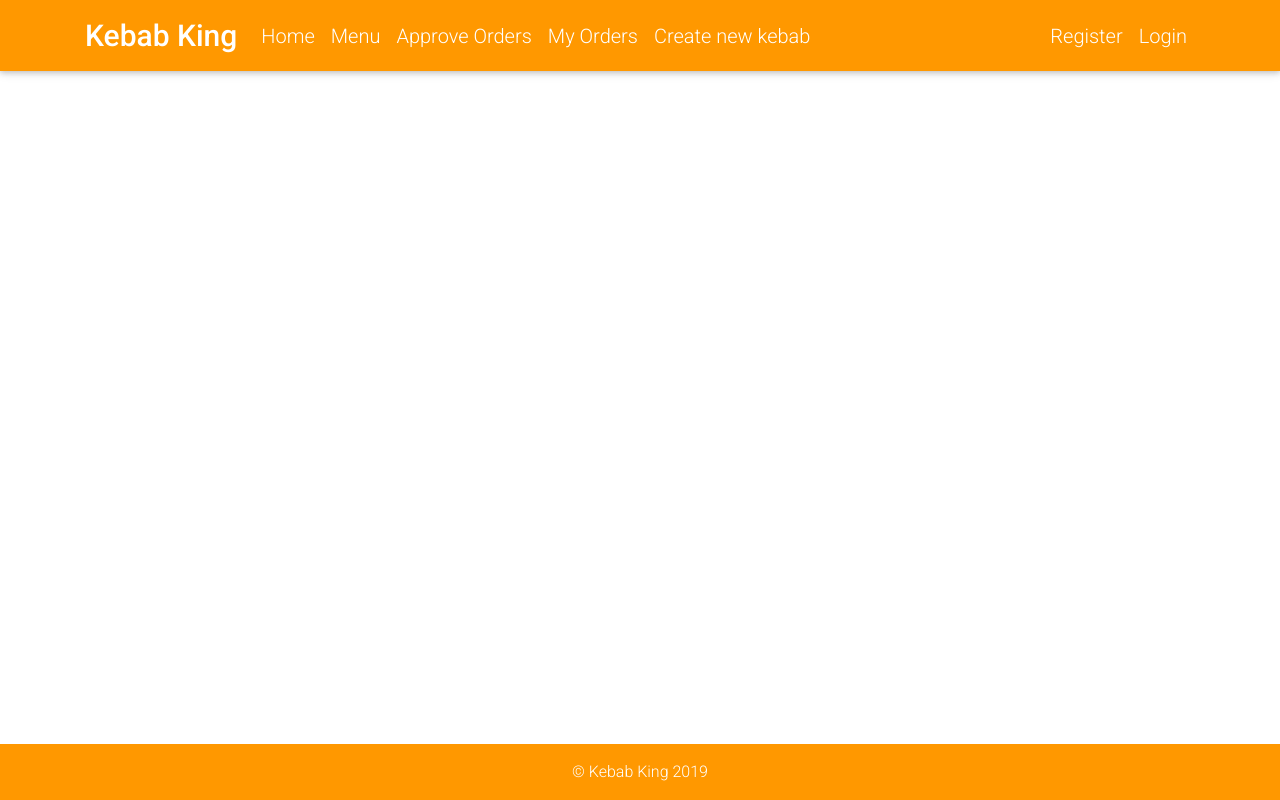
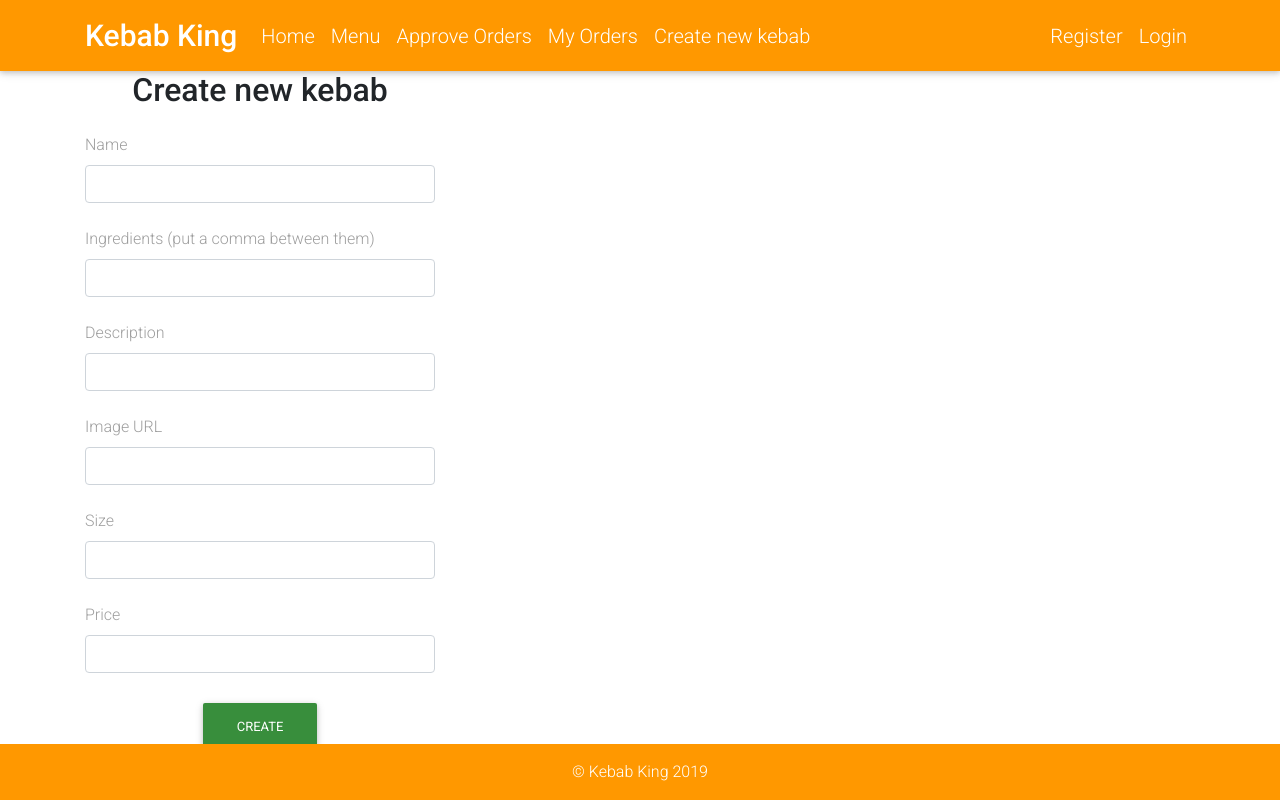
Before and after one commit to vexleet/Kebab-King-React, a React (Create React App) app: page /create in a window 1280 px wide. Built offline with nearby package versions, Linux system fonts and the light colour scheme.

Commit message:
Added components for not found and create

```diff
--- a/src/App.js
+++ b/src/App.js
@@ -2,7 +2,7 @@ import React, { Component } from 'react';
 import './App.css';
 import Footer from './components/Common/Footer';
 import Navigation from './components/Common/Navigation';
-import { withRouter } from 'react-router-dom';
+import { withRouter, Switch } from 'react-router-dom';
 import Home from './components/Home/Home';
 import Register from './components/Auth/Register';
 import Login from './components/Auth/Login';
@@ -10,6 +10,8 @@ import Cart from './components/Cart/Cart';
 import UserOrders from './components/Orders/UserOrders';
 import AdminOrders from './components/Orders/AdminOrders';
 import KebabDetails from './components/KebabDetails/KebabPage';
+import Create from './components/Create/Create';
+import NotFound from './components/Common/NotFound/NotFound';
 import AppliedRoute from './components/Routes/AppliedRoute';
 import AdminRoute from './components/Routes/AdminRoute';
 import PrivateRoute from './components/Routes/PrivateRoute';
@@ -18,8 +20,8 @@ class App extends Component {
     super(props);
 
     this.state = {
-      isAuthenticated: false,
-      isAdmin: false,
+      isAuthenticated: true,
+      isAdmin: true,
     }
   }
   render() {
@@ -31,14 +33,18 @@ class App extends Component {
     return (
       <div className="App">
         <Navigation />
+        <Switch>
           <AppliedRoute exact path='/' component={Home} props={childProps} />
           <AppliedRoute path='/menu' component={Home} />
           <AppliedRoute path='/register' component={Register} />
           <AppliedRoute path='/login' component={Login} />
           <AdminRoute path='/admin/orders' component={AdminOrders} props={childProps} />
+          <AdminRoute path='/create' component={Create} props={childProps} />
           <PrivateRoute path='/cart' component={Cart} props={childProps} />
           <PrivateRoute path='/orders' component={UserOrders} props={childProps} />
           <PrivateRoute path='/details' component={KebabDetails} props={childProps} />
+          <AppliedRoute component={NotFound} />
+        </Switch>
         <Footer />
       </div>
     );
--- a/src/components/Auth/Register.js
+++ b/src/components/Auth/Register.js
@@ -1,5 +1,5 @@
 import React, { Component } from 'react';
-import { MDBContainer, MDBRow, MDBCol, MDBBtn, MDBInput } from 'mdbreact';
+import { MDBContainer, MDBRow, MDBCol, MDBBtn } from 'mdbreact';
 
 class Register extends Component {
     constructor(props) {
--- a/src/components/Common/Navigation.js
+++ b/src/components/Common/Navigation.js
@@ -35,7 +35,7 @@ class Navigation extends Component {
                                 <MDBNavLink to="/orders">My Orders</MDBNavLink>
                             </MDBNavItem>
                             <MDBNavItem className="navItemSize">
-                                <MDBNavLink to="/orders">Create new kebab</MDBNavLink>
+                                <MDBNavLink to="/create">Create new kebab</MDBNavLink>
                             </MDBNavItem>
                         </MDBNavbarNav>
                         <MDBNavbarNav right>
--- /dev/null
+++ b/src/components/Common/NotFound/NotFound.css
@@ -0,0 +1,117 @@
+* {
+    -webkit-box-sizing: border-box;
+            box-sizing: border-box;
+  }
+
+  body {
+    padding: 0;
+    margin: 0;
+  }
+
+  #notfound {
+    position: relative;
+    height: 80vh;
+  }
+
+  #notfound .notfound {
+    position: absolute;
+    left: 50%;
+    top: 50%;
+    -webkit-transform: translate(-50%, -50%);
+        -ms-transform: translate(-50%, -50%);
+            transform: translate(-50%, -50%);
+  }
+
+  .notfound {
+    max-width: 767px;
+    width: 100%;
+    line-height: 1.4;
+    text-align: center;
+    padding: 15px;
+  }
+
+  .notfound .notfound-404 {
+    position: relative;
+    height: 220px;
+  }
+
+  .notfound .notfound-404 h1 {
+    font-family: 'Kanit', sans-serif;
+    position: absolute;
+    left: 50%;
+    top: 50%;
+    -webkit-transform: translate(-50%, -50%);
+        -ms-transform: translate(-50%, -50%);
+            transform: translate(-50%, -50%);
+    font-size: 186px;
+    font-weight: 200;
+    margin: 0px;
+    background: linear-gradient(130deg, #ffa34f, #ff6f68);
+    color:transparent;
+    -webkit-background-clip: text;
+    background-clip: text;
+    text-transform: uppercase;
+  }
+
+  .notfound h2 {
+    font-family: 'Kanit', sans-serif;
+    font-size: 33px;
+    font-weight: 200;
+    text-transform: uppercase;
+    margin-top: 0px;
+    margin-bottom: 25px;
+    letter-spacing: 3px;
+  }
+
+
+  .notfound p {
+    font-family: 'Kanit', sans-serif;
+    font-size: 16px;
+    font-weight: 200;
+    margin-top: 0px;
+    margin-bottom: 25px;
+  }
+
+
+  .notfound a {
+    font-family: 'Kanit', sans-serif;
+    color: #ff6f68;
+    font-weight: 200;
+    text-decoration: none;
+    border-bottom: 1px dashed #ff6f68;
+    border-radius: 2px;
+  }
+
+  .notfound-social>a {
+    display: inline-block;
+    height: 40px;
+    line-height: 40px;
+    width: 40px;
+    font-size: 14px;
+    color: #ff6f68;
+    border: 1px solid #efefef;
+    border-radius: 50%;
+    margin: 3px;
+    -webkit-transition: 0.2s all;
+    transition: 0.2s all;
+  }
+  .notfound-social>a:hover {
+    color: #fff;
+    background-color: #ff6f68;
+    border-color: #ff6f68;
+  }
+
+  @media only screen and (max-width: 480px) {
+    .notfound .notfound-404 {
+      position: relative;
+      height: 168px;
+    }
+
+    .notfound .notfound-404 h1 {
+      font-size: 142px;
+    }
+
+    .notfound h2 {
+      font-size: 22px;
+    }
+  }
--- /dev/null
+++ b/src/components/Common/NotFound/NotFound.js
@@ -0,0 +1,17 @@
+import React from 'react'
+import './NotFound.css';
+import { Link } from 'react-router-dom';
+
+export default function NotFound() {
+    return (
+        <div id="notfound">
+            <div class="notfound">
+                <div class="notfound-404">
+                    <h1>404</h1>
+                </div>
+                <h2>Oops! Nothing was found</h2>
+                <p>The page you are looking for might have been removed had its name changed or is temporarily unavailable. <Link to="/">Return to homepage</Link></p>
+            </div>
+        </div>
+    )
+}
--- a/src/components/Create/Create.js
+++ b/src/components/Create/Create.js
@@ -0,0 +1,94 @@
+import React, { Component } from 'react'
+import { MDBContainer, MDBRow, MDBCol, MDBBtn } from 'mdbreact';
+
+class Create extends Component {
+    constructor(props) {
+        super(props);
+
+        this.state = {
+
+        }
+    }
+
+    handleChange(e) {
+
+    }
+
+    render() {
+        return (
+            <MDBContainer className="marginTop col-centered">
+                <MDBRow className="center-block">
+                    <MDBCol md="4">
+                        <form method="post" onSubmit={this.handleSubmit}>
+                            <p className="h2 text-center mb-4">Create new kebab</p>
+                            <label htmlFor="defaultCreateFormNameEx"
+                                className="grey-text">Name</label>
+                            <input
+                                type="text"
+                                id="defaultCreateFormNameEx"
+                                className="form-control"
+                                name="Name"
+                                onChange={this.handleChange}
+                            />
+                            <br />
+                            <label htmlFor="defaultFormCreateIngredientsEx"
+                                className="grey-text">Ingredients (put a comma between them)</label>
+                            <input
+                                type="text"
+                                id="defaultFormCreateIngredientsEx"
+                                className="form-control"
+                                name="ingredients"
+                                onChange={this.handleChange}
+                            />
+                            <br />
+                            <label htmlFor="defaultFormCreateDescriptionEx"
+                                className="grey-text">Description</label>
+                            <input
+                                type="text"
+                                id="defaultFormCreateDescriptionEx"
+                                className="form-control"
+                                name="description"
+                                onChange={this.handleChange}
+                            />
+                            <br />
+                            <label htmlFor="defaultFormCreateImageURLEx"
+                                className="grey-text">Image URL</label>
+                            <input
+                                type="text"
+                                id="defaultFormCreateImageURLEx"
+                                className="form-control"
+                                name="image"
+                                onChange={this.handleChange}
+                            />
+                            <br />
+                            <label htmlFor="defaultFormCreateSizeEx"
+                                className="grey-text">Size</label>
+                            <input
+                                type="text"
+                                id="defaultFormCreateSizeEx"
+                                className="form-control"
+                                name="size"
+                                onChange={this.handleChange}
+                            />
+                            <br />
+                            <label htmlFor="defaultFormCreatePriceEx"
+                                className="grey-text">Price</label>
+                            <input
+                                type="number"
+                                id="defaultFormCreatePriceEx"
+                                className="form-control"
+                                name="Price"
+                                onChange={this.handleChange}
+                            />
+                            <div className="text-center mt-4">
+                                <MDBBtn color="green" type="submit">Create</MDBBtn>
+                            </div>
+                        </form>
+                    </MDBCol>
+                </MDBRow>
+            </MDBContainer>
+        )
+    }
+}
+
+export default Create;
```
Lines whose indentation alone changed are shown as unchanged.
